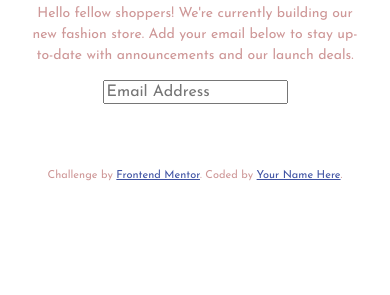
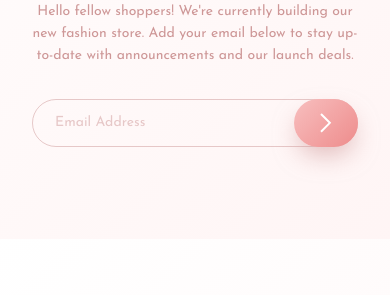
Before and after one commit to byronbyron/base-apparel-coming-soon, a plain HTML site: page index.html in a window 390 px wide. Shown: the part 549-844 px from the top of the page. Drawn offline with Linux system fonts and the light colour scheme.

Commit message:
Add mobile styles

```diff
--- a/index.html
+++ b/index.html
@@ -22,12 +22,13 @@
     <div class="page-body">
       <h1 class="page-title"><span>We're</span> coming soon</h1>
 
-      <p>Hello fellow shoppers! We're currently building our new fashion store. Add your email below to stay up-to-date with announcements and our launch deals.</p>
+      <p class="page-text">Hello fellow shoppers! We're currently building our new fashion store. Add your email below to stay up-to-date with announcements and our launch deals.</p>
 
       <form>
         <div class="form-group">
           <label for="email" class="sr-only">Email</label>
-          <input type="text" name="email" id="email" placeholder="Email Address">
+          <input type="text" name="email" id="email" class="form-control" placeholder="Email Address">
+          <button class="form-button"><span class="sr-only">Submit</span><svg xmlns="http://www.w3.org/2000/svg" width="12" height="20"><path fill="none" stroke="#FFF" stroke-width="2" d="M1 1l8.836 8.836L1 18.671"/></svg></button>
         </div>
       </form>
     </div>
--- a/styles.css
+++ b/styles.css
@@ -3,6 +3,7 @@
 
 :root {
     --desaturated-red: hsl(0, 36%, 70%);
+    --desaturated-red-50: hsl(0, 36%, 70%, 0.5);
     --soft-red: hsl(0, 93%, 68%);
     --dark-grayish-red: hsl(0, 6%, 24%);
 }
@@ -16,17 +17,12 @@
 body {
     font-family: 'Josefin Sans', sans-serif;
     font-size: 1rem;
-    line-height: 1.5;
     color: var(--dark-grayish-red);
+    background: linear-gradient(135deg, hsl(0, 0%, 100%), hsl(0, 100%, 98%));
 }
 
 h1, p {
     margin-top: 0;
-}
-
-p {
-    font-size: 0.875rem;
-    color: var(--desaturated-red);
 }
 
 .container {
@@ -56,22 +52,29 @@ p {
 }
 
 .page-body {
-    padding: 4rem 0;
+    padding: 4rem 0 5.75rem;
     text-align: center;
 }
 
 .page-title {
     font-size: 2.5rem;
-    font-weight: 400;
+    font-weight: 600;
     line-height: 1.05;
     text-transform: uppercase;
     letter-spacing: 0.275em;
-    margin-bottom: 1.125rem;
+    margin-bottom: 1rem;
 }
 
 .page-title span {
     font-weight: 300;
     color: var(--desaturated-red);
+}
+
+.page-text {
+    font-size: 0.875rem;
+    line-height: 1.57;
+    color: var(--desaturated-red);
+    margin-bottom: 2rem;
 }
 
 .sr-only {
@@ -86,7 +89,44 @@ p {
     border: 0;
 }
 
+.form-group {
+    position: relative;
+}
+
+.form-control {
+    font-size: 0.875rem;
+    display: block;
+    width: 100%;
+    height: 3rem;
+    color: var(--desaturated-red);
+    border-radius: 3rem;
+    border: 1px solid var(--desaturated-red-50);
+    background: transparent;
+    padding: 1rem 1.375rem;
+}
+
+.form-control::placeholder {
+  color: var(--desaturated-red);
+  opacity: 0.5;
+}
+
+.form-button {
+    display: flex;
+    align-items: center;
+    justify-content: center;
+    border: 0;
+    width: 64px;
+    height: 3rem;
+    border-radius: 3rem;
+    background: linear-gradient(135deg, hsl(0, 80%, 86%), hsl(0, 74%, 74%));
+    position: absolute;
+    top: 0;
+    right: 0;
+    box-shadow: 0 0.75rem 1.5rem -0.25rem hsl(0deg 36% 70% / 60%);
+}
+
 .attribution {
+    display: none;
     font-size: 11px;
     text-align: center;
 }
```
